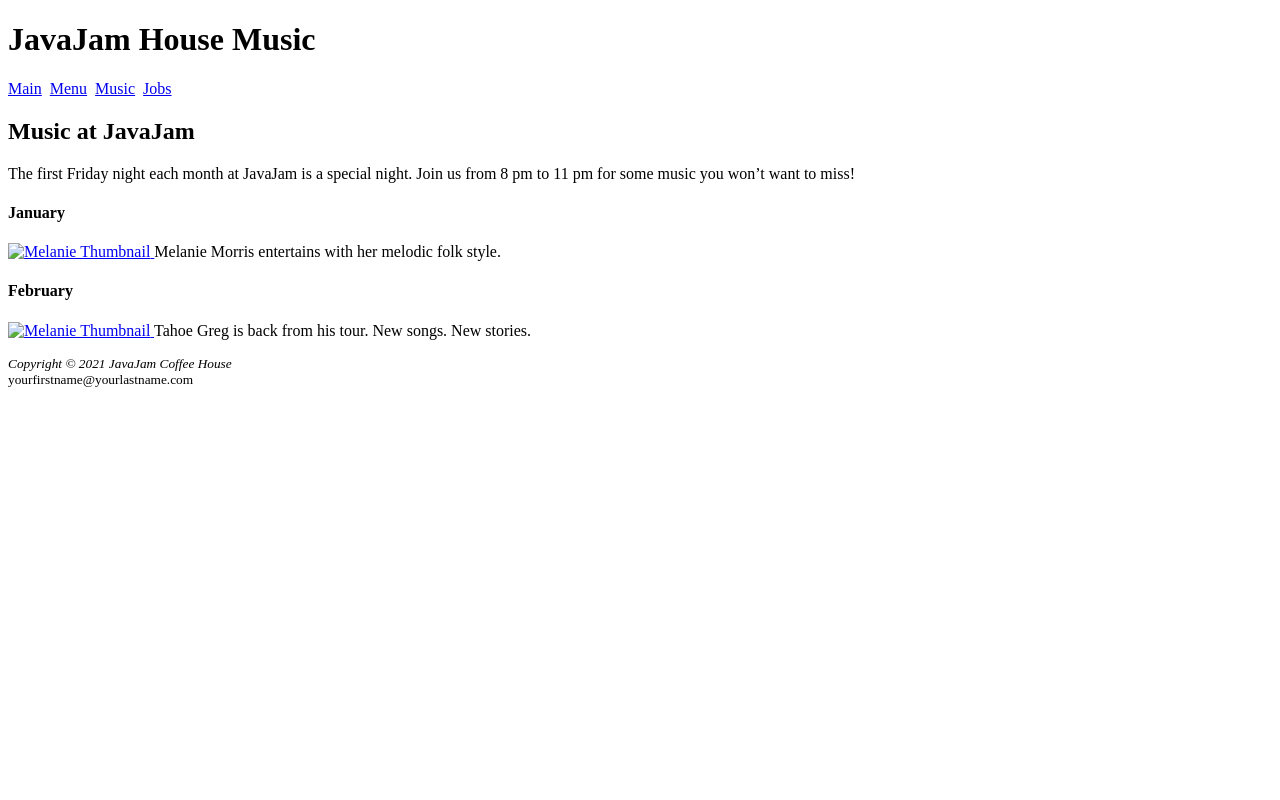
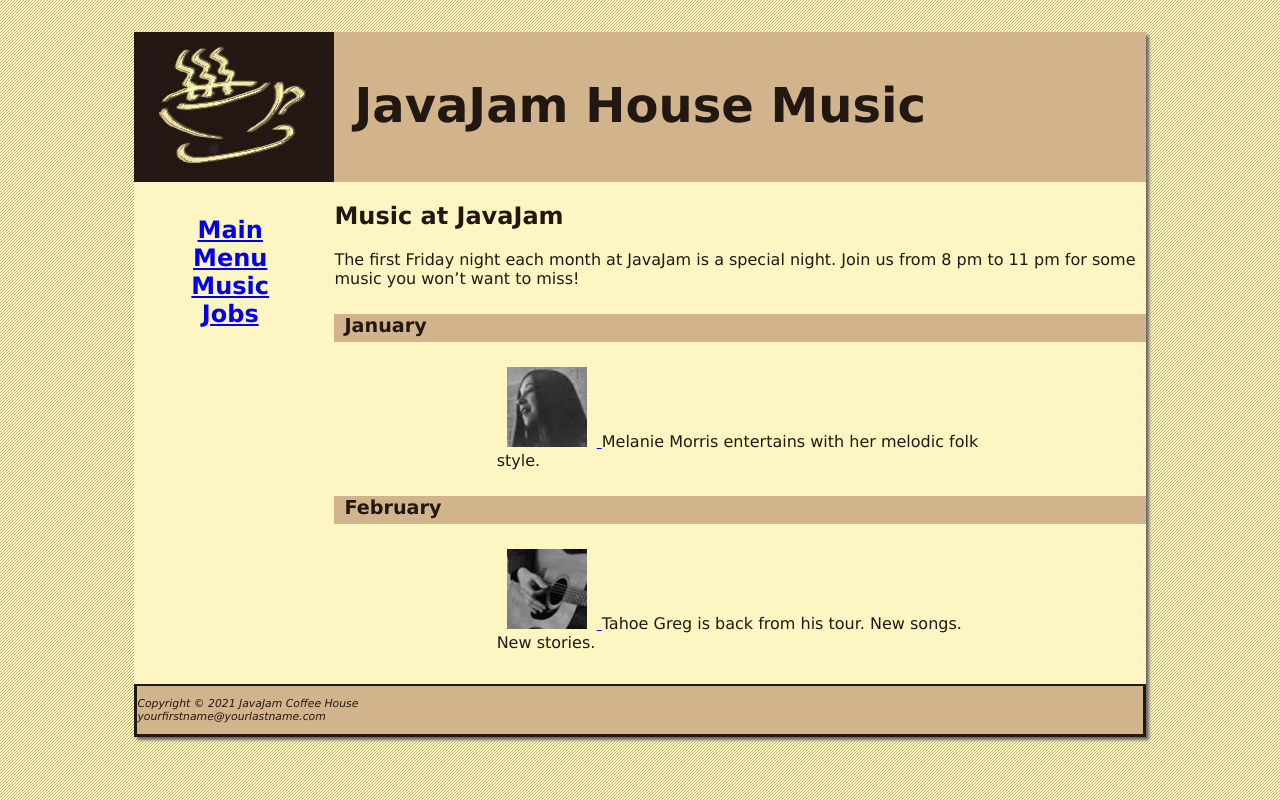
Before and after one commit to chairielazizi/JavaJam-Web-Programming, a plain HTML site: page dist/music.html in a window 1280 px wide. Drawn offline with Linux system fonts and the light colour scheme.

Commit message:
add css and images

```diff
--- /dev/null
+++ b/css/javajam.css
@@ -0,0 +1,92 @@
+:root {
+    --yellow: #fcebb6;
+    --choc: #d2b48c;
+    --lightyellow : #fef6c2;
+}
+
+* {
+    box-sizing: border-box;
+}
+
+body {
+    background-color: var(--yellow);
+    color: #221811;
+    font-family: Verdana,Arial, Helvetica, sans-serif;
+    background-image: url(../images/background.gif);
+}
+
+header {
+    background-color: var(--choc);
+    height: 150px;
+    background-image: url(../images/javajamlogo.jpg);
+    background-repeat: no-repeat;
+    display: block;
+}
+
+#wrapper {
+    background-color: var(--lightyellow);
+    width: 80%;
+    margin-right: auto;
+    margin-left: auto;
+    min-width: 900px;
+    max-width: 1280px;
+    box-shadow: 3px 3px 3px #666;
+}
+
+nav {
+    text-align: center;
+    font-weight: bold;
+    font-size: 1.5em;
+    padding-top: 10px;
+    display: block;
+    width: 200px;
+    float: left;
+}
+
+nav ul {
+    list-style-type: none;
+    padding-left: 0;
+}
+
+main {
+    padding-left: 2em;
+    padding-right: 2em;
+    padding-bottom: 2em;
+    display: block;
+    background-color: var(--lightyellow);
+    margin-left: 200px;
+    padding: 0 0 2em 0; /*trbl*/
+}
+
+footer {
+    background-color: var(--choc);
+    font-size: small;
+    font-style: italic;
+    border-top: 2px;
+    border-color: #221811;
+    border-style: solid;
+    display: block;
+}
+
+h1 {
+    padding-top: 45px;
+    padding-left: 220px;
+    font-size: 3em;
+}
+
+h4 {
+    background-color: var(--choc);
+    font-size: 1.2em;
+    padding-left: 10px;
+    padding-bottom: 5px;
+}
+
+img {
+    padding-left: 10px;
+    padding-right: 10px;
+}
+
+.details {
+    padding-left: 20%;
+    padding-right: 20%;
+}
--- a/dist/music.html
+++ b/dist/music.html
@@ -5,17 +5,21 @@
     <meta http-equiv="X-UA-Compatible" content="IE=edge">
     <meta name="viewport" content="width=device-width, initial-scale=1.0">
     <title>JavaJam Coffee House</title>
+    <link rel="stylesheet" href="../css/javajam.css">
 </head>
 <body>
+    <div id="wrapper">
         <header>
             <h1>JavaJam House Music</h1>
         </header>
 
         <nav>
-        <a href="index.html">Main</a>&nbsp;
-        <a href="menu.html">Menu</a>&nbsp;
-        <a href="music.html">Music</a>&nbsp;
-        <a href="jobs.html">Jobs</a>&nbsp;
+            <ul>
+                <li><a href="index.html">Main</a>&nbsp;</li>
+                <li><a href="menu.html">Menu</a>&nbsp;</li>
+                <li><a href="music.html">Music</a>&nbsp;</li>
+                <li><a href="jobs.html">Jobs</a>&nbsp;</li>
+            </ul>
         </nav>
 
         <main>
@@ -25,20 +29,20 @@
 
             <!-- perfomance list -->
             <h4>January</h4>
-        <p class="details">
-            <a href="../../Lab 2/melanie.jpg">
-                <img src="../../Lab 2/melaniethumb.jpg" alt="Melanie Thumbnail">
+            <div class="details">
+                <a href="../images/melanie.jpg">
+                    <img src="../images/melaniethumb.jpg" alt="Melanie Thumbnail">
                 </a>
                 Melanie Morris entertains with her melodic folk style.
-        </p>
+            </div>
 
             <h4>February</h4>
-        <p class="details">
-            <a href="../../Lab 2/greg.jpg">
-                <img src="../../Lab 2/gregthumb.jpg" alt="Melanie Thumbnail">
+            <div class="details">
+                <a href="../images/greg.jpg">
+                    <img src="../images/gregthumb.jpg" alt="Melanie Thumbnail">
                 </a>
                 Tahoe Greg is back from his tour. New songs. New stories.
-        </p>
+            </div>
 
         </main>
 
@@ -50,5 +54,6 @@
                 </p>
             </small>
         </footer>
+    </div>
 </body>
 </html>
```
Also changed, not shown: dist/index.html (+16 -8 lines), dist/jobs.html (+10 -7 lines), dist/menu.html (+15 -8 lines), images/background.gif (added), images/greg.jpg (added), images/gregthumb.jpg (added), images/javajamlogo.jpg (added), images/melanie.jpg (added), images/melaniethumb.jpg (added), images/mugs.jpg (added), images/windingroad.jpg (added). Lines whose indentation alone changed are shown as unchanged.
